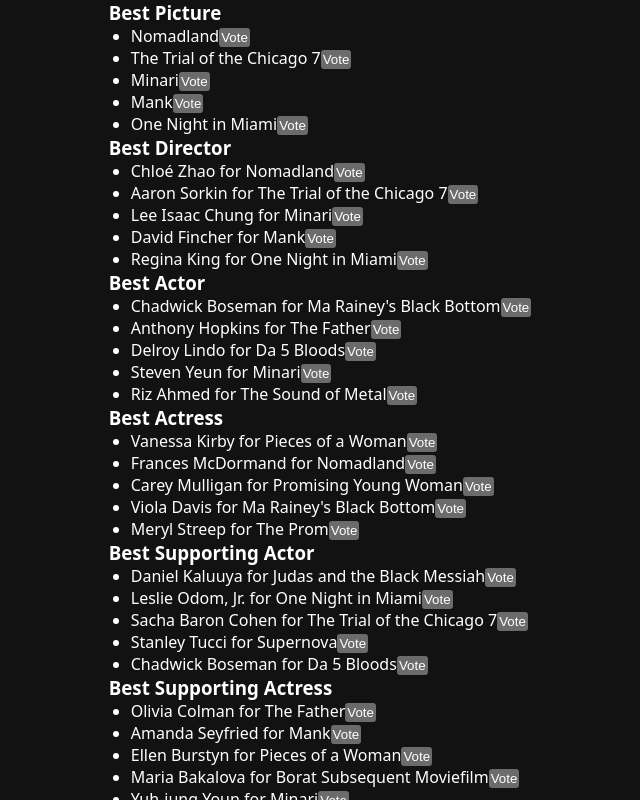
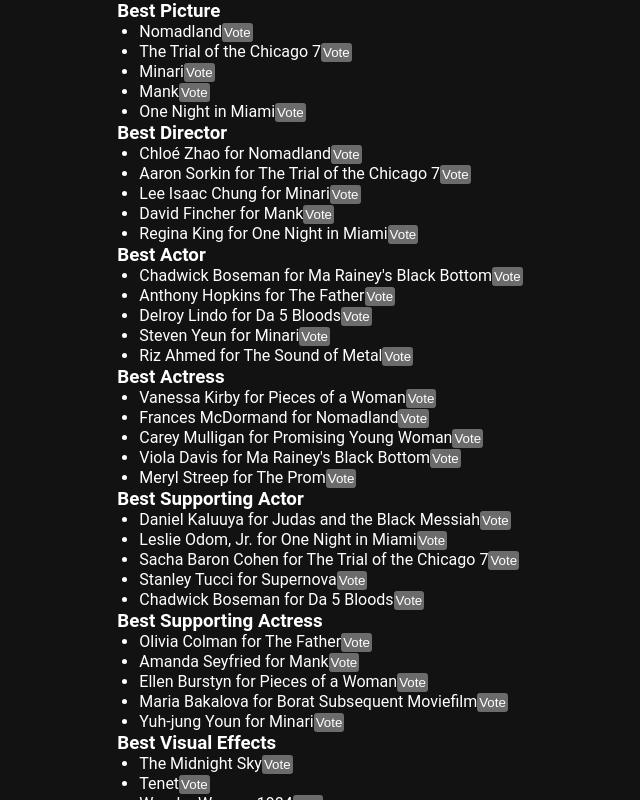
Before and after one commit to devdariill/daily-pay-challenge-gonzy-MapSetStructuredClone, a Next.js app: page / in a window 1280 px wide. Shown: the top 800 px of the page, without its empty margins (309-949 px from the left). Built offline with nearby package versions, Linux system fonts and the light colour scheme.

Commit message:
font family color-shema box-sizing

```diff
--- a/src/app/globals.css
+++ b/src/app/globals.css
@@ -1,3 +1,7 @@
+:root{
+  color-scheme: dark;
+  font-family: Roboto,sans-serif;
+}
 * {
   box-sizing: border-box;
   padding: 0;
@@ -8,6 +12,8 @@
 body {
   max-width: 100vw;
   overflow-x: hidden;
-  color-scheme: dark;
-  font-family: system-ui, -apple-system, BlinkMacSystemFont, 'Segoe UI', Roboto, Oxygen, Ubuntu, Cantarell, 'Open Sans', 'Helvetica Neue', sans-serif;
 }
+main{
+  max-width: 720px;
+  margin:auto;
+}
```
